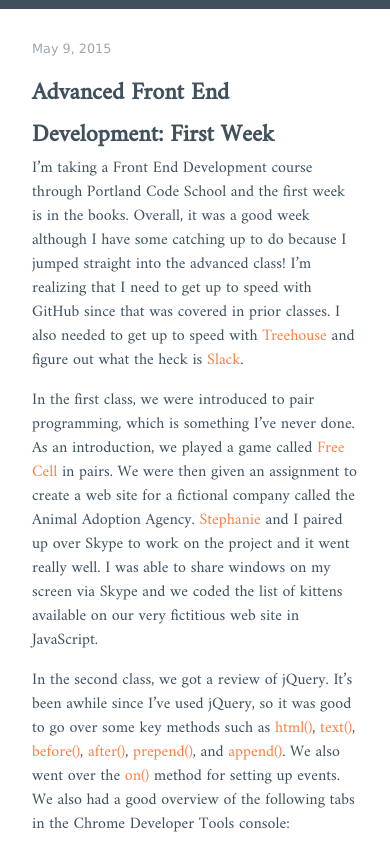
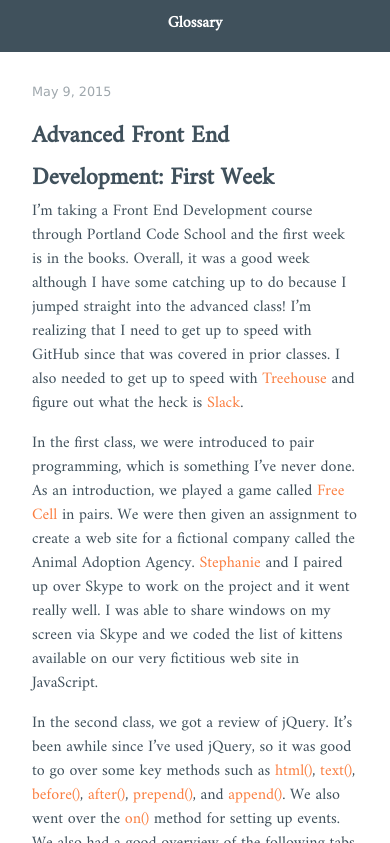
Before and after one commit to lars2184/blog, a plain HTML site: page index.html in a window 390 px wide. Shown: the part 91-934 px from the top of the page. Drawn offline with Linux system fonts and the light colour scheme.

Commit message:
2 column layout

```diff
--- a/css/style.css
+++ b/css/style.css
@@ -6,9 +6,15 @@ body{
 }
 
 .container{
-  max-width: 800px;
-  color: #FFFFFF;
+  max-width: 1200px;
+   color: #FFFFFF;
   margin: 0 auto;
+  overflow: auto;
+  width: 100%;
+}
+
+.clearfix{
+  clear: both;
 }
 
 a{
@@ -31,6 +37,7 @@ header h1{
   margin: 0;
   padding: 0;
   line-height: 100px;
+  text-align: center;
 }
 
 header p{
@@ -42,10 +49,20 @@ header p{
   line-height: 100px;
 }
 
+aside{
+
+  float: right;
+  width: 24%;
+  display: inline;
+}
+
 /* Section */
 
 section{
-  clear: both;
+  float: left;
+  width: 74%;
+  top: 0;
+  display: inline;
 }
 
 article{
@@ -87,9 +104,34 @@ h3{
   padding-top: 0;
 }
 
-/* Style up to 500px */
+/* Style up to 700px */
 
-@media (max-width: 500px) {
+@media (max-width: 700px) {
+
+  aside{
+
+    float: none;
+    display: block;
+    margin: 0 auto;
+  }
+
+  aside h4{
+    text-align: center;
+    padding: 0;
+    margin: 0 0 15px 0;
+  }
+
+  /* Section */
+
+  section{
+    float: none;
+    top: 0;
+    display: inline;
+  }
+
+  .aside-body{
+    display: none;
+  }
 
   /* Header */
 
@@ -99,6 +141,8 @@ h3{
     margin: 15px 0 0 0;
     padding: 0;
     line-height: 2em;
+    width: 100%;
+    text-align: center;
   }
 
   header p{
--- a/index.html
+++ b/index.html
@@ -11,7 +11,9 @@
 <div class="container">
   <header>
     <h1>Lars Jacobson</h1>
+    <nav></nav>
   </header>
+  <aside><div id="glossary"><h4>Glossary</h4><div class="aside-body"><ul><li>Lorem</li><li>Ipsum</li><li>Consect</li></ul><a href="">View All</a></div></aside>
   <section>
     <article>
       <div class="date">May 9, 2015</div>
@@ -25,6 +27,8 @@
       <p class="intro">This is where you can debug files. Once you type command + p to select a file, you can set breakpoints in the code where the code execution should stop. Once stopped, you can inspect the objects and variables to debug the code. To advance the code, click the ‘step over’ button or click play to resume. If there’s an object or variable you’d like to keep an eye on you can enter it in the ‘Watch Expressions’ panel.</p>
     </article>
   </section>
+
+
   <footer>
 
   </footer>
```
